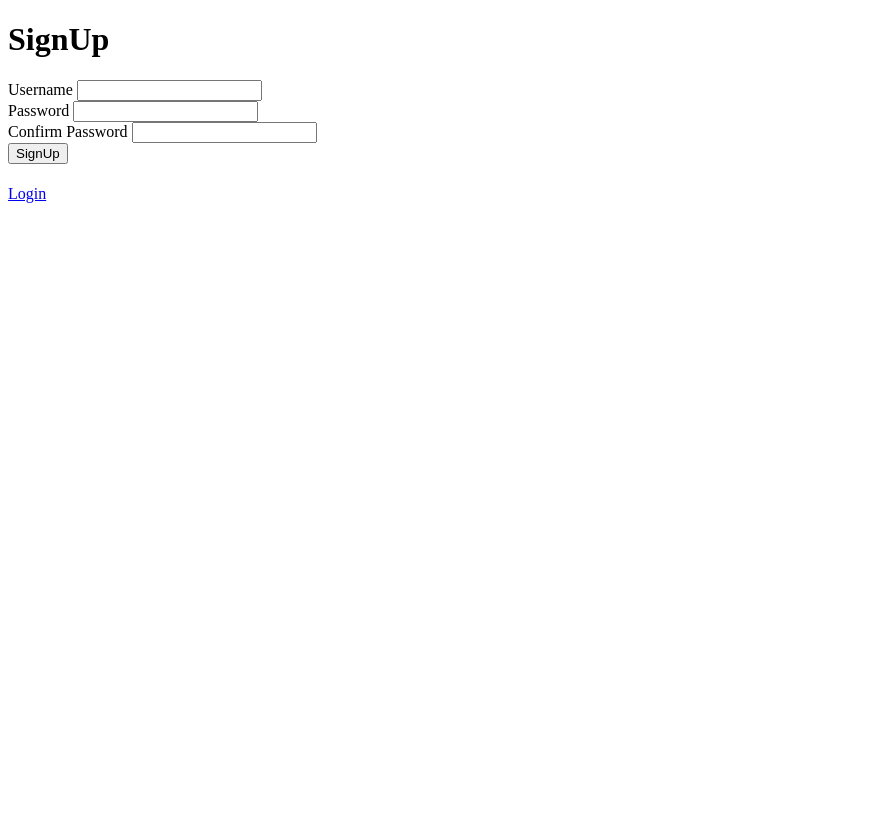
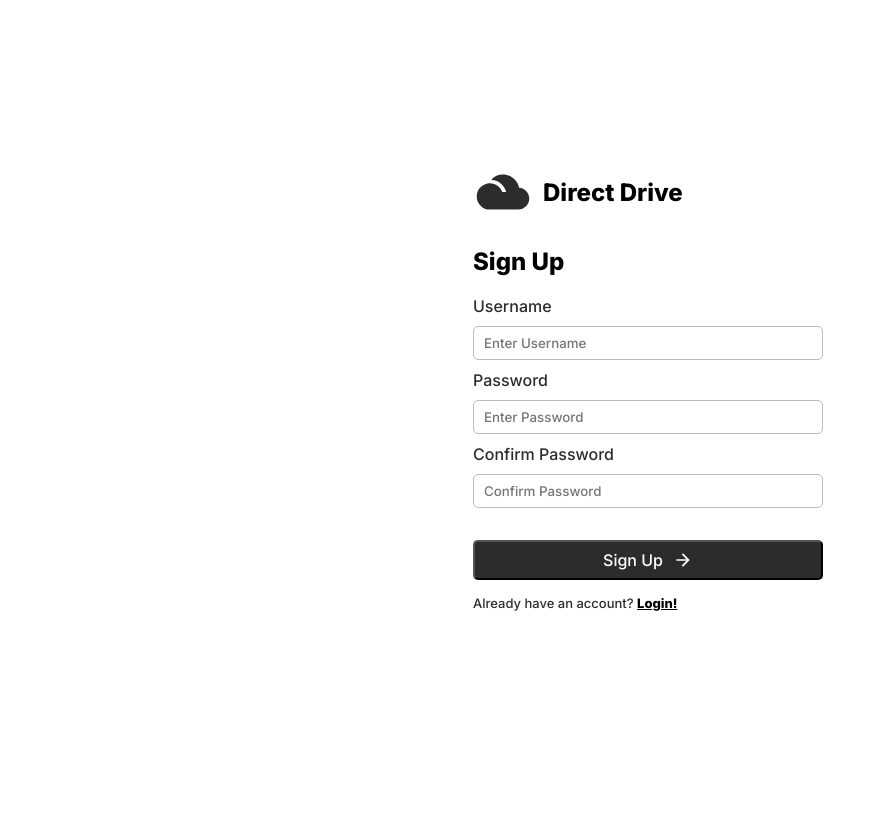
Before and after one commit to vasantharaja200295/DirectDrive, a Flask app: page /register in a window 1280 px wide. Shown: the whole page, without its empty margins (0-878 px from the left). Before the commit the page ends 203 px from the top, so only its background shows below. Run offline with Flask 3, Linux system fonts and the light colour scheme; parts of the project's set-up code (start-up, migrations or seed data) failed here and were passed over.

Commit message:
completed login and signup page

```diff
--- a/GoogleDriveService.py
+++ b/GoogleDriveService.py
@@ -79,7 +79,7 @@ class DriveService:
             storage_quota = about.get('storageQuota', {})
             used_storage = storage_quota.get('usage')
             total_storage = storage_quota.get('limit')
-
+            inMb = int(used_storage)/(1024**2)
             return int(used_storage)/(1024**3), int(total_storage)/(1024**3)
         except Exception as e:
             print(e)
--- /dev/null
+++ b/static/Signup.css
@@ -0,0 +1,124 @@
+@import url('https://fonts.googleapis.com/css2?family=Inter:wght@500;600;800&display=swap');
+
+body{
+    background-color: white;
+    display: flex;
+    align-items: center;
+    justify-content: center;
+    height: 100vh;
+    width: 100%;
+    overflow: hidden;
+    font-family: 'inter';
+}
+
+.mainContainer{
+    height:500px;
+    width: 350px;
+    display: flex;
+    padding: 20px;
+    flex-direction: column;
+    align-items: flex-start;
+    justify-content: flex-start;
+}
+
+.logo{
+    font-size: 60px;
+    color:#2c2c2c
+}
+
+.titleContainer{
+    width: 100%;
+    display: flex;
+    flex: 0 1;
+    align-items: center;
+    justify-content: flex-start;
+    gap:10px;
+}
+
+.formContainer{
+    height: 100%;
+    width:100%;
+}
+
+.Form{
+    display: flex;
+    height: 100%;
+    flex-direction: column;
+    align-items: flex-start;
+    justify-content: flex-start;
+}
+
+.formItem{
+    height:max-content;
+    width: 100%;
+    display: flex;
+    flex-direction: column;
+    padding-block-end: 10px;
+    gap:10px;
+}
+
+.formItem>input{
+    height:30px;
+    border-radius: 5px;
+    border: 1px solid #bdbdbd;
+    padding-inline: 10px;
+    font-family: 'inter';
+}
+
+.formItem>label{
+    color:#2c2c2c;
+}
+
+.formItem>input:focus{
+    outline: none;
+}
+
+.bottomDiv{
+    width: 100%;
+}
+
+.bottomDiv>button{
+    width: 100%;
+    height: 40px;
+    background-color: #2c2c2c;
+    color:#ffffff;
+    font-size: 16px;
+    font-family: 'inter';
+    font-weight: 500;
+    border-radius: 5px;
+    cursor: pointer;
+    display: flex;
+    flex-direction: row;
+    align-items: center;
+    justify-content: center;
+    gap:10px;
+}
+
+.bottomDiv>button>ion-icon{
+    font-size: 20px;
+    color: white;
+}
+
+.bottomDiv>button:hover{
+    background-color: #151515;
+}
+
+.bottomDiv>button:active{
+    scale: 0.9;
+}
+
+.bottomDiv>h5{
+    text-align: center;
+}
+
+.bottomDiv>p {
+    margin-top: 15px;
+    font-size: 13px;
+    color: #2c2c2c;
+}
+
+.bottomDiv>p>span>a{
+    font-weight: 700;
+    color:black;
+    text-decoration: underline;
+}
--- a/templates/signup.html
+++ b/templates/signup.html
@@ -1,24 +1,61 @@
 <!DOCTYPE html>
 <html lang="en">
-<head>
-    <meta charset="UTF-8">
-    <meta name="viewport" content="width=device-width, initial-scale=1.0">
+  <head>
+    <meta charset="UTF-8" />
+    <meta name="viewport" content="width=device-width, initial-scale=1.0" />
     <title>DirectDrive | SignUp</title>
-</head>
-<body>
-    <div>
-        <h1>SignUp</h1>
-        <form action="{{url_for('register')}}" method="post">
+    <link rel="stylesheet" href="/static/Signup.css" />
+  </head>
+  <body>
+
+    <div class="mainContainer">
+      <div class="titleContainer">
+        <ion-icon name="cloudy" class="logo"></ion-icon>
+        <h2>Direct Drive</h2>
+      </div>
+      <h2>Sign Up</h2>
+      <div class="formContainer">
+        <form action="{{url_for('register')}}" method="post" class="Form">
+          <div class="formItem">
             <label for="username">Username</label>
-            <input type="text" name="username" id=""><br>
+            <input
+              type="text"
+              name="username"
+              id="username"
+              placeholder="Enter Username"
+            />
+          </div>
+          <div class="formItem">
             <label for="password">Password</label>
-            <input type="text" name="password" id=""><br>
+            <input
+              type="password"
+              name="password"
+              id=""
+              placeholder="Enter Password"
+            />
+          </div>
+          <div class="formItem">
             <label for="confPassword">Confirm Password</label>
-            <input type="text" name="confPassword" id=""><br>
-            <button type="submit">SignUp</button>
+            <input
+              type="password"
+              name="confPassword"
+              id=""
+              placeholder="Confirm Password"
+            />
+          </div>
+          <div class="bottomDiv">
+            <h5>{{message}}</h5>
+            <button type="submit">
+              Sign Up <ion-icon name="arrow-forward" />
+            </button>
+            <p>
+              Already have an account?
+              <span><a href="{{url_for('login')}}">Login!</a></span>
+            </p>
+          </div>
         </form>
-        <h4>{{message}}</h4>
-        <a href="{{url_for('login')}}">Login</a>
+      </div>
     </div>
-</body>
+    <script src="https://unpkg.com/ionicons@4.5.10-0/dist/ionicons.js"></script>
+  </body>
 </html>
```
Also changed, not shown: static/Login.css (added, +124 -0 lines), templates/login.html (+31 -15 lines).
